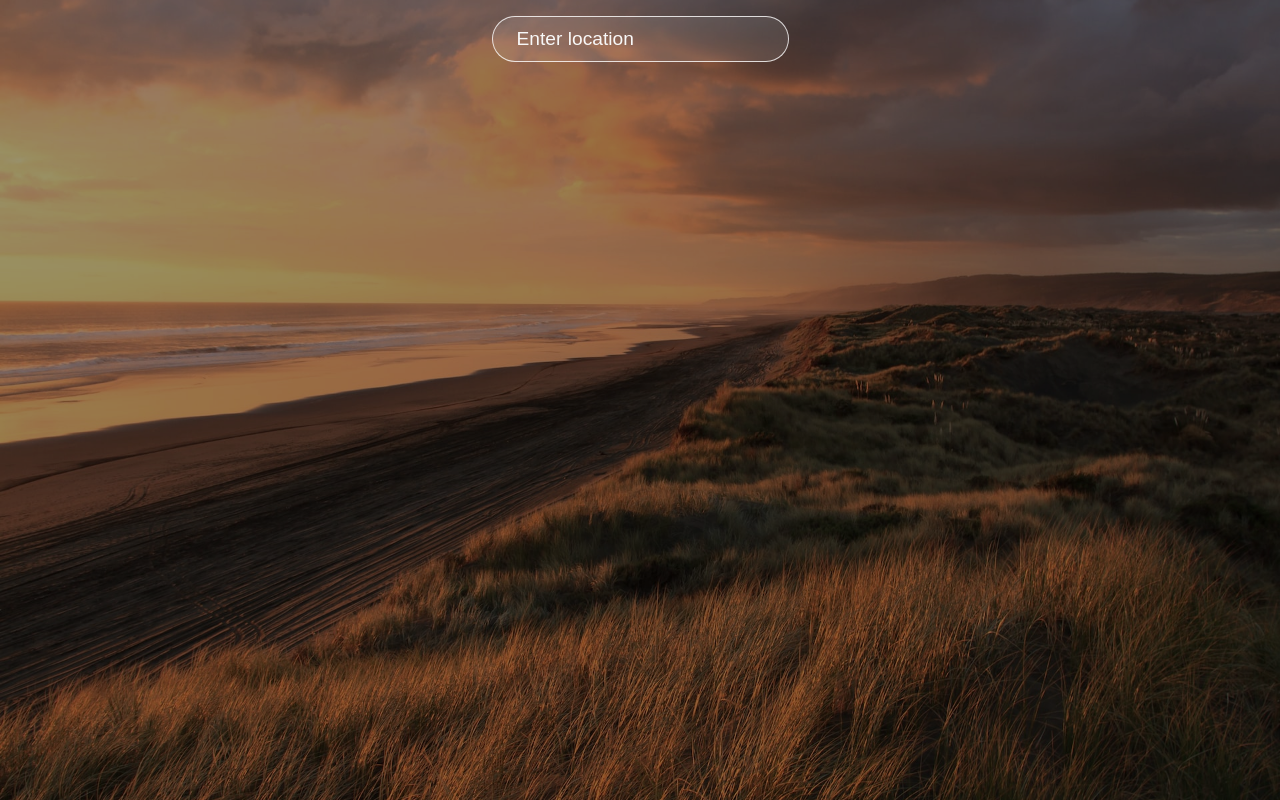
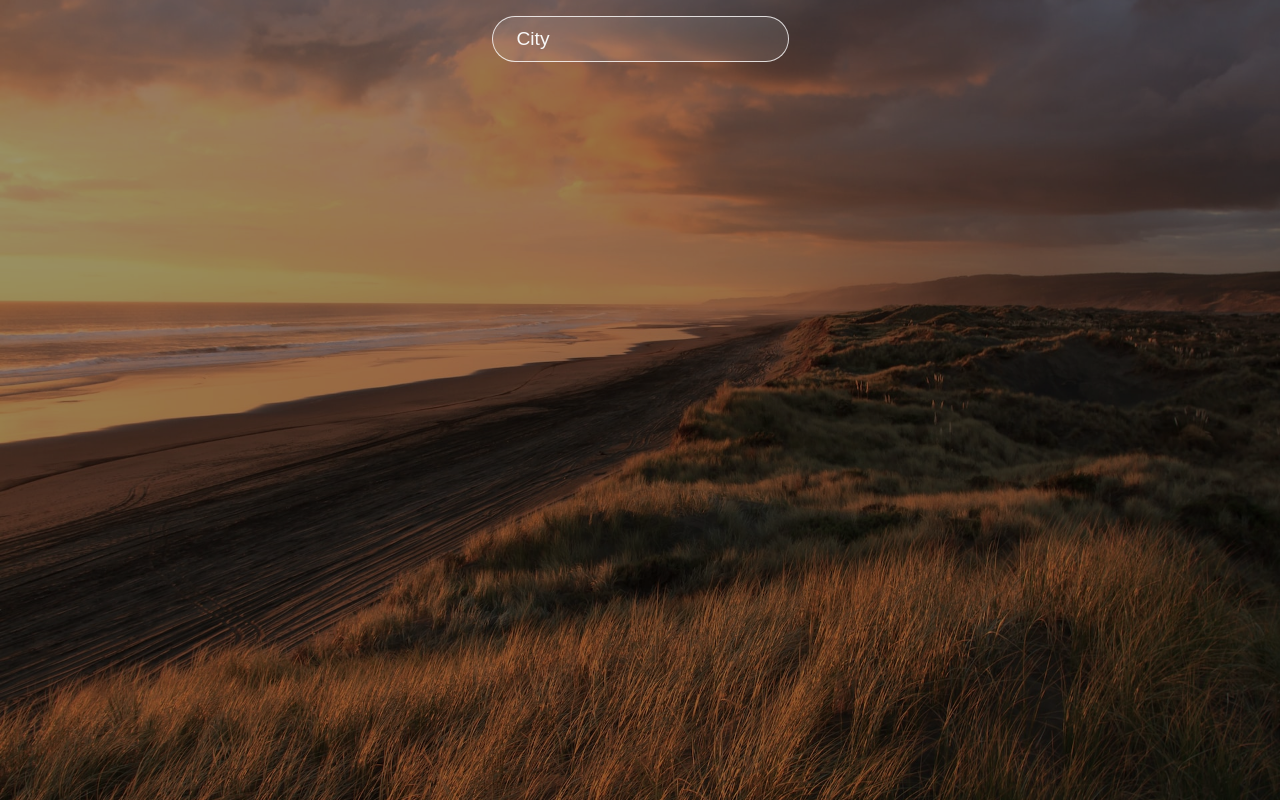
Before and after one commit to AlejandroCosta02/weather-application, a React (Create React App) app: page / in a window 1280 px wide. Built offline with nearby package versions, Linux system fonts and the light colour scheme.

Commit message:
made components

```diff
--- a/src/App.js
+++ b/src/App.js
@@ -1,7 +1,8 @@
 import React, { useState, useEffect } from "react";
 import "./App.css";
 import axios from "axios";
-
+import Input_Component from "./components/Input_Component";
+import Card_Weather from "./components/Card_Weather";
 function App() {
   const [data, setData] = useState({});
   const [location, setLocation] = useState("");
@@ -18,34 +19,29 @@ function App() {
     }
   };
 
-  return (
-    <div className="app">
-      <div className="search">
-        <input
-          value={location}
-          onChange={(event) => setLocation(event.target.value)}
-          onKeyPress={searchLocation}
-          placeholder="Enter location"
-        />
-      </div>
-      <div className="container">
-        <div className="top">
-          <div className="location">
-            <p>{data.name}</p>
-          </div>
-          <div className="temp">
-            {data.main ? <h1>{data.main.temp.toFixed()}°C</h1> : null}
-          </div>
-          <div className="description">
-            {data.weather ? <p>{data.weather[0].main}</p> : null}
-          </div>
-        </div>
+  //send data
+  const cityName = data.name;
+  const dataTemp = data.main ? <h1>{data.main.temp.toFixed()}°C</h1> : null;
 
-        {data.name !== undefined &&
+  const dataHum = data.main ? (
+    <p className="bold">{data.main.humidity}%</p>
+  ) : null;
 
+  const dataDesc = data.weather ? <p>{data.weather[0].main}</p> : null;
+  const dataFeel = data.main ? (
+    <p className="bold">{data.main.feels_like.toFixed()}°C</p>
+  ) : null;
+
+  const dataWind = data.wind ? (
+    <p className="bold">{data.wind.speed.toFixed()} MPH</p>
+  ) : null;
+
+  const dataFinal = data.name !== undefined && (
     <div className="bottom">
       <div className="feels">
-            {data.main ? <p className="bold">{data.main.feels_like.toFixed()}°C</p> : null}
+        {data.main ? (
+          <p className="bold">{data.main.feels_like.toFixed()}°C</p>
+        ) : null}
         <p className="detail">Feels Like</p>
       </div>
       <div className="humidity">
@@ -54,13 +50,34 @@ function App() {
         <p className="detail">Humidity</p>
       </div>
       <div className="wind">
-            {data.wind ? <p className="bold">{data.wind.speed.toFixed()} MPH</p> : null}
+        {data.wind ? (
+          <p className="bold">{data.wind.speed.toFixed()} MPH</p>
+        ) : null}
         <p className="detail">Wind</p>
       </div>
     </div>
-        }
+  );
+  return (
+    <div className="app">
+      <div className="search">
+        <Input_Component
+          value={location}
+          onChange={(event) => setLocation(event.target.value)}
+          onKeyPress={searchLocation}
+          placeholder="City"
+        />
 
       </div>
+      <Card_Weather
+        dataName={cityName}
+        dataTemp={dataTemp}
+        dataDesc={dataDesc}
+        dataFeel={dataFeel}
+        dataHum={dataHum}
+        dataWind={dataWind}
+        dataFinal={dataFinal}
+      />
+
     </div>
   );
 }
--- /dev/null
+++ b/src/components/Card_Weather.jsx
@@ -0,0 +1,25 @@
+import React from 'react'
+
+function Card_Weather(props) {
+
+  return (
+    <div className="container">
+        <div className="top">
+          <div className="location">
+            <p>{props.dataName}</p>
+          </div>
+          <div className="temp">
+            {props.dataTemp}
+          </div>
+          <div className="description">
+            {props.dataDesc}
+          </div>
+        </div>
+
+        {props.dataFinal}
+
+      </div>
+  )
+}
+
+export default Card_Weather
--- /dev/null
+++ b/src/components/Input_Component.jsx
@@ -0,0 +1,13 @@
+import React from 'react'
+
+function Input_Component(props) {
+  return (
+    <input
+        value={props.value}
+        onChange={props.onChange}
+        onKeyPress={props.onKeyPress}
+        placeholder={props.placeholder}/>
+  )
+}
+
+export default Input_Component
```
Lines whose indentation alone changed are shown as unchanged.
